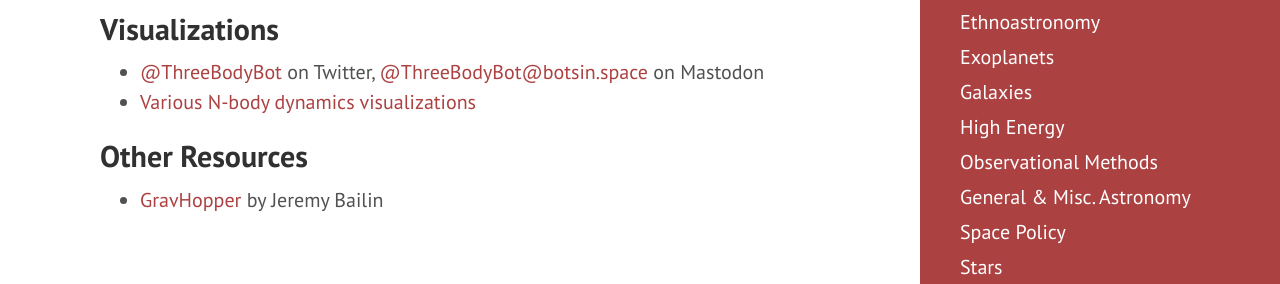
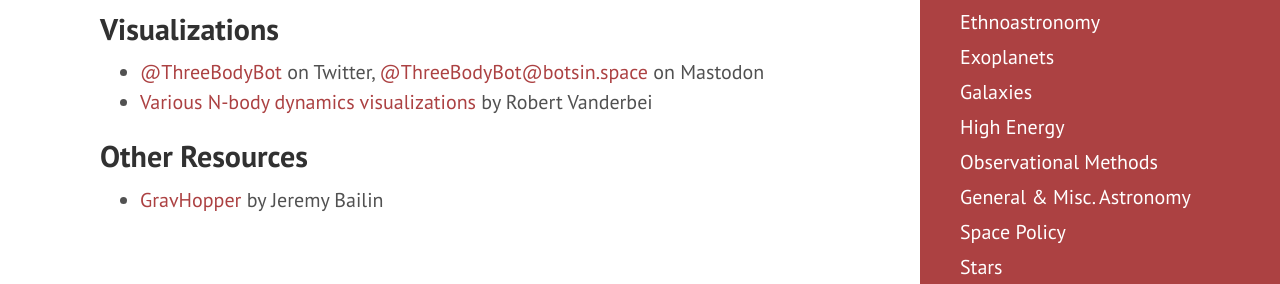
Before and after one commit to astroteaching/astroteaching.github.io, a Jekyll site: the page built from dynamics.md, in a window 1280 px wide and 1238 px high. Shown: the part 863-1147 px from the top of the window. Built offline with Jekyll 4.4.1, drawn with Linux system fonts in a browser that asks for light colours.

Commit message:
add attribution for Robert Vanderbei

```diff
--- a/dynamics.md
+++ b/dynamics.md
@@ -24,7 +24,7 @@ Galaxy dynamics and fluid dynamics.
 
 ## Visualizations
 - [@ThreeBodyBot](https://twitter.com/ThreeBodyBot){:target="_blank"} on Twitter, [@ThreeBodyBot@botsin.space](https://botsin.space/@ThreeBodyBot){:target="_blank"} on Mastodon
-- [Various N-body dynamics visualizations](https://vanderbei.princeton.edu/WebGL/nBody.html){:target="_blank"}
+- [Various N-body dynamics visualizations](https://vanderbei.princeton.edu/WebGL/nBody.html){:target="_blank"} by Robert Vanderbei
 
 ## Other Resources
 - [GravHopper](https://gravhopper.readthedocs.io/en/latest/){:target="_blank"} by Jeremy Bailin
```
